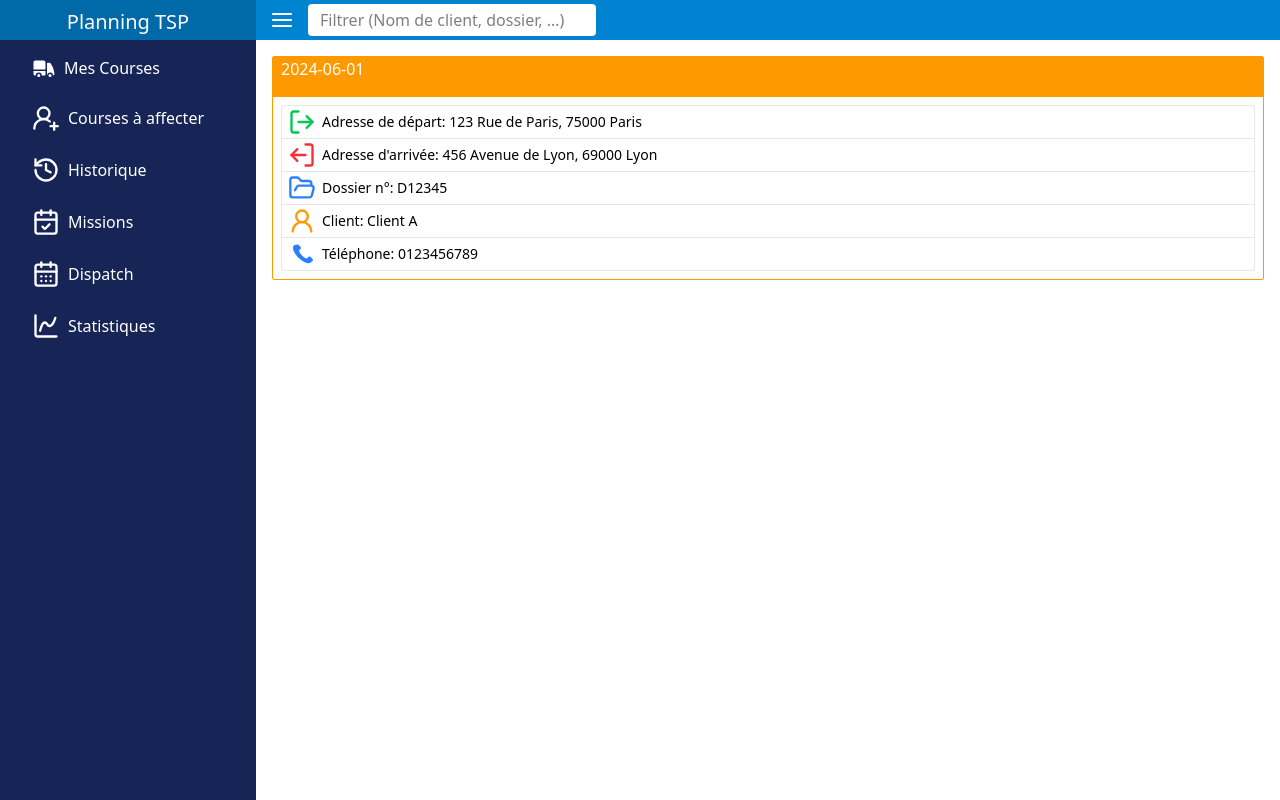
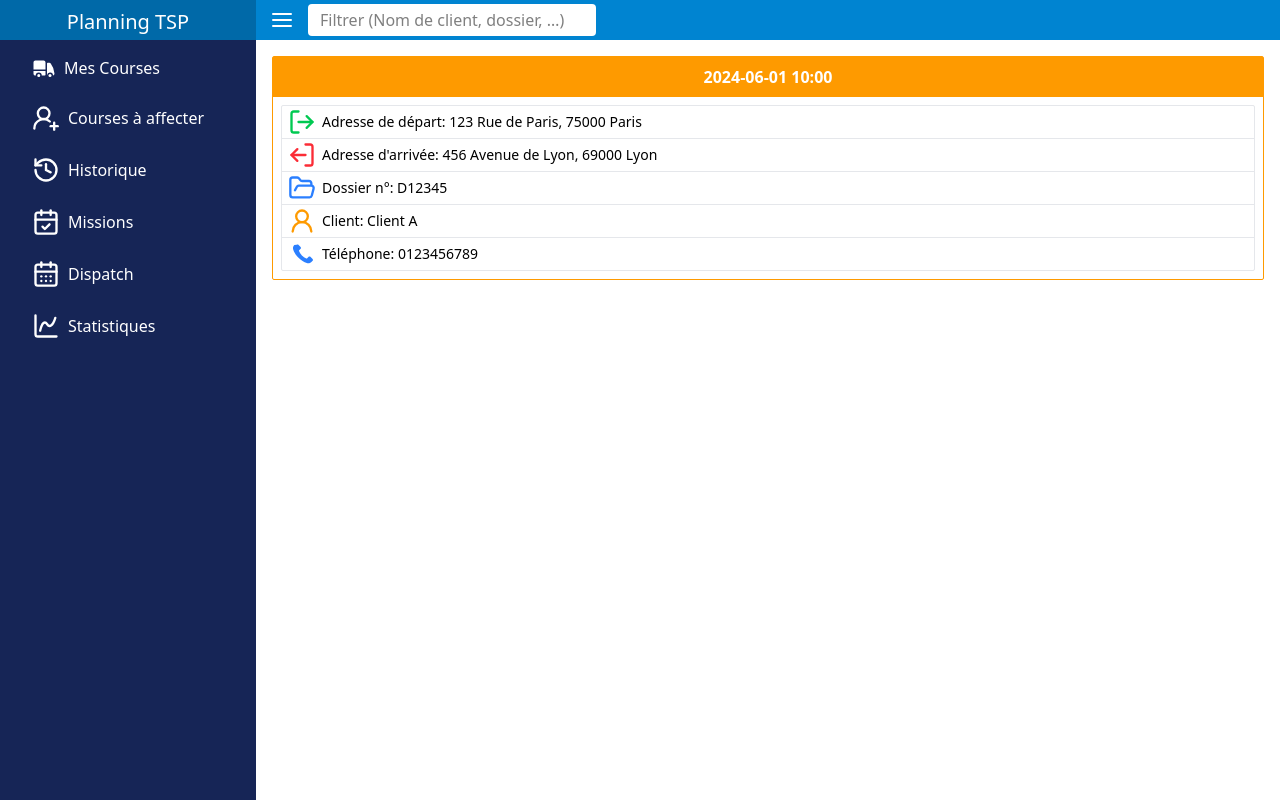
Before and after one commit to mylanlegenie/tsp-planning, a React app in the folder frontend/: page / in a window 1280 px wide. Built offline with nearby package versions, Linux system fonts and the light colour scheme; the HTML template or start-up script is replaced by a standard one.

Commit message:
feat: add hour in MissionCard

```diff
--- a/frontend/src/components/molecules/MissionCard.tsx
+++ b/frontend/src/components/molecules/MissionCard.tsx
@@ -8,7 +8,9 @@ function MissionCard({ listeMission }: { listeMission: Mission }) {
   return (
     <div className="border border-amber-500 rounded-xs ">
       <div className="bg-amber-500 h-10">
-        <h2 className="text-white px-2">{listeMission.date}</h2>
+        <h2 className="text-white px-2 text-center font-bold p-2">
+          {listeMission.date} {listeMission.hour}
+        </h2>
       </div>
       <div className="p-2">
         <div className="border border-gray-200 border-0.5 rounded-xs">
--- a/frontend/src/components/pages/HomePage.tsx
+++ b/frontend/src/components/pages/HomePage.tsx
@@ -6,6 +6,7 @@ function HomePage() {
     {
       id: 1,
       date: "2024-06-01",
+      hour: " 10:00",
       informations: {
         departureAddress: "123 Rue de Paris, 75000 Paris",
         arrivalAddress: "456 Avenue de Lyon, 69000 Lyon",
--- a/frontend/src/services/mission/model.ts
+++ b/frontend/src/services/mission/model.ts
@@ -9,5 +9,6 @@ export interface Information {
 export interface Mission {
     id: number;
     date: string;
+    hour: string;
     informations: Information;
 }
```
